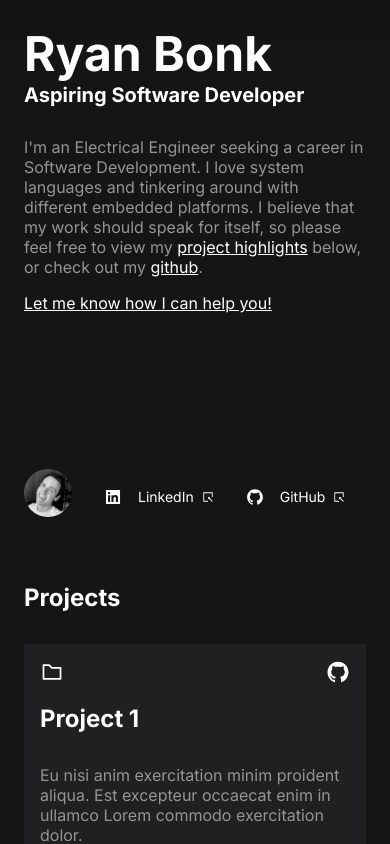
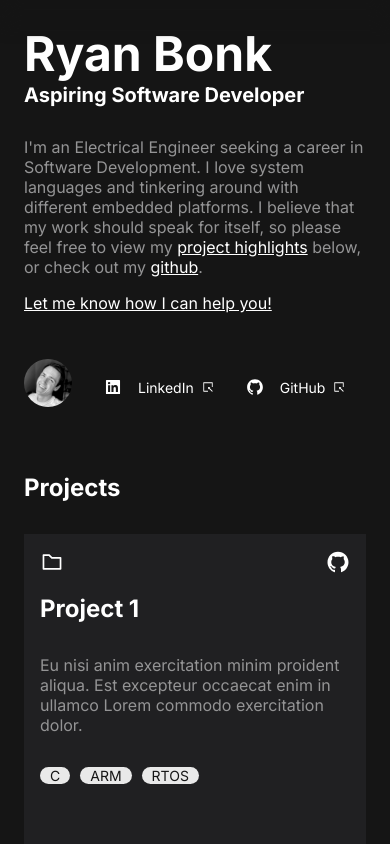
Before and after one commit to rbonk907/portfolio-website, a Next.js app: page / in a window 390 px wide. Shown: the top 844 px of the page. Built offline with nearby package versions, Linux system fonts and the light colour scheme.

Commit message:
change height on heroBanner when not mobile

```diff
--- a/components/header.js
+++ b/components/header.js
@@ -4,7 +4,6 @@ import scrollTo from '../utility/scrollTo';
 import { AiOutlineMail } from 'react-icons/ai';
 
 const getHeader = (isMobile, scrollOffset) => {
-    console.log(scrollOffset);
     if(isMobile) {
         return (
             <header className={ scrollOffset < 0 ? `${styles.headerOff}
--- a/styles/HeroBanner.module.css
+++ b/styles/HeroBanner.module.css
@@ -26,7 +26,7 @@
 
 .heroBanner {
     width: 100%;
-    height: 65vh;
+    /* height: 65vh; */
     padding: 24px;
     display: flex;
     flex-direction: column;
@@ -62,7 +62,7 @@
 .socials {
     display: flex;
     align-items: center;
-    /* margin-top: 150px; */
+    margin-top: 30px;
     width: 100%;
 
     color: #fff;
@@ -112,6 +112,10 @@
         animation: 0.5s ease-in-out 1s fadeup;
         animation-fill-mode: both;
     }
+
+    .heroBanner {
+        height: 65vh;
+    }
 }
 
 @keyframes fadein {
--- a/styles/globals.css
+++ b/styles/globals.css
@@ -21,7 +21,6 @@ a {
 body {
   background-color: var(--main-bg-color);
   color: #949495;
-  height: 100dvh;
   /* overflow: hidden; */
 }
 
```
